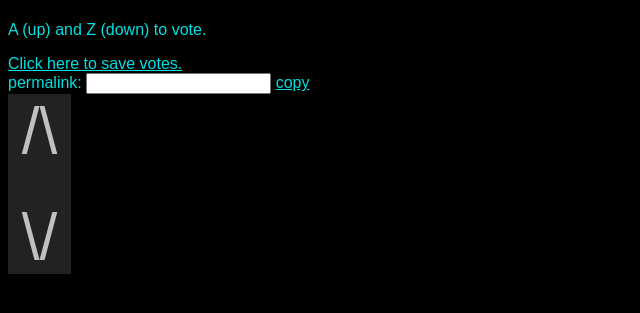
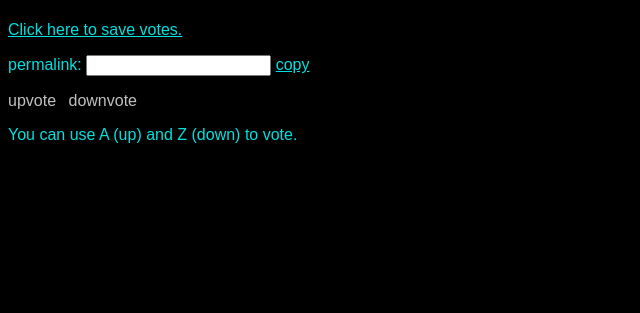
Before and after one commit to bluMyst/hypnohub-post-finder, a Django app: template django_project/main_app/templates/main_app/post_view.html in a window 1280 px wide. Shown: the top 313 px of the page, without its empty margins (0-640 px from the left). Run offline with Django 3.2, Linux system fonts and the light colour scheme; the template is opened without the code that fills it, so the values that code supplies are empty.

Commit message:
"Improved" post_view. Don't ask.

```diff
--- a/django_project/main_app/templates/main_app/post_view.html
+++ b/django_project/main_app/templates/main_app/post_view.html
@@ -17,25 +17,31 @@
 {% endblock %}
 
 {% block head %}
+<!--
+  TODO: Everything in here is horribly hacky and barely works. I should just
+  learn html and CSS already, I guess. As frustrating as they are to work with.
+-->
+
   <style>
-    /* TODO: Dynamically (with Javascript) set the image's width and height
-       depending on the aspect ratio of the image and the aspect ratio of the
-       user's window. */
-    .rating_image {
-      width: 95%;
-    }
+    /* https://i.imgur.com/Q3cUg29.gif */
 
-    .vote_controls {
-      float: left;
-      background: #222;
-      width: 5%;
+    .image_container {
+      /* center the image */
       text-align: center;
     }
 
+    .main_image {
+      max-width: 95%;
+      max-height: 100%;
+    }
+
     .vote {
-      display: block;
       text-decoration: none;
-      font-size: 4em;
+      font-size: 1em;
+    }
+
+    .vote.upvote {
+      margin-right: 0.5em;
     }
 
     .vote.inactive {
@@ -67,22 +73,24 @@
 {% endblock %}
 
 {% block content %}
-  <p>A (up) and Z (down) to vote.</p>
-
+  <div class="content">
     <div id="save_button">enable javascript to save</div>
     <div class="permalink_area">
+      <p>
         permalink: <input id='permalink_textbox' readonly value="{{ post.permalink }}">
         <a href="#" id="copy_permalink">copy</a>
+      </p>
     </div>
 
-  <div class="voting_area">
-    <div class="vote_controls">
-      <a href="#" class="vote upvote inactive">   /\ </a>
-      <a href="#" class="vote downvote inactive"> \/ </a>
-    </div>
+    <a href="#" class="vote upvote inactive">upvote</a>
+    <a href="#" class="vote downvote inactive">downvote</a>
 
+    <p>You can use A (up) and Z (down) to vote.</p>
+
+    <div class="image_container">
       <a href="http://hypnohub.net/post/show/{{ post.id }}/">
-      <img src="{{ post.sample_url }}" class="rating_image"/>
+        <img src="{{ post.sample_url }}" class="main_image portrait"/>
       </a>
     </div>
+  </div>
 {% endblock %}
```
Lines whose indentation alone changed are shown as unchanged.
